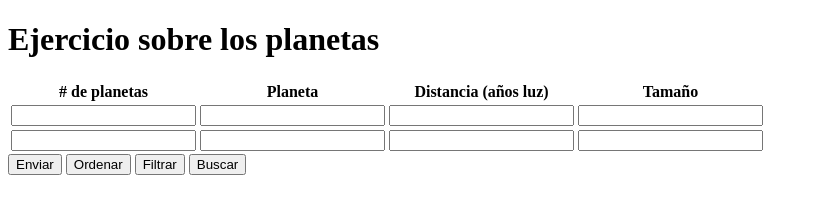
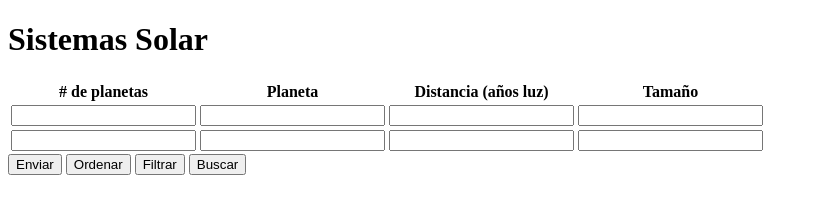
Before and after one commit to AndresTabor/EjercicioPlanetas, a plain HTML site: page index.html in a window 1280 px wide. Shown: the whole page, without its empty margins (0-818 px from the left). Drawn offline with Linux system fonts and the light colour scheme.

Commit message:
Cambiar titulo a sistema solar

```diff
--- a/index.html
+++ b/index.html
@@ -7,7 +7,7 @@
     <title>Planetas</title>
 </head>
 <body>
-    <h1>Ejercicio sobre los planetas</h1>
+    <h1>Sistemas Solar</h1>
     <table>
         <thead>
             <tr>
```
